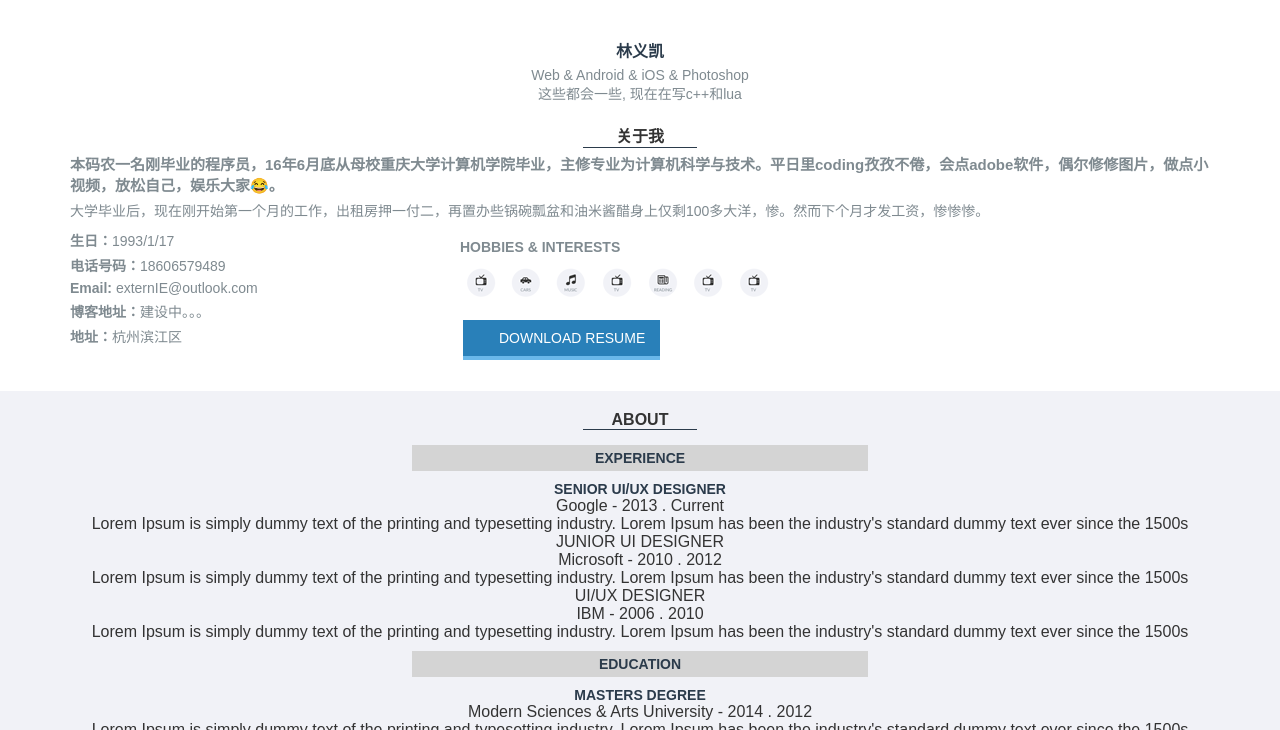
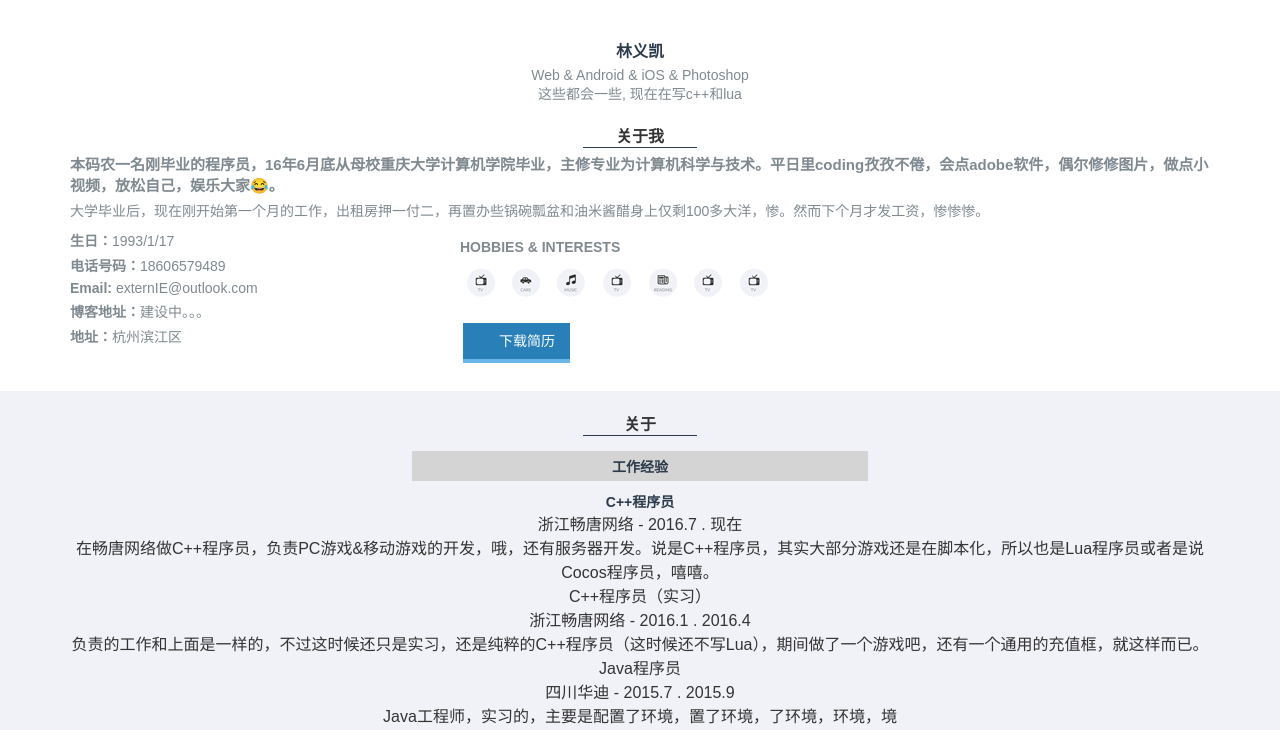
Before and after one commit to externIE/externIEWebSite, a plain HTML site: page web/index.html in a window 1280 px wide. Shown: the part 80-810 px from the top of the page. Drawn offline with nearby package versions, Linux system fonts and the light colour scheme; files that its build step writes are made by us from their sources; files whose address does not match are found by name.

Commit message:
只是改了一些些东西
提交的原因就是我想睡觉了而已。

```diff
--- a/web/index.html
+++ b/web/index.html
@@ -1,5 +1,4 @@
-<html>
-<head>
+<html><head>
 <meta name="viewport" content="width=device-width, initial-scale=1">
 <meta http-equiv="Content-Type" content="text/html;charset=UTF-8">
 
@@ -58,7 +57,7 @@
 							<li><i class="travel"></i></li>
 							<li><i class="tea"></i></li>
 						</ul>
-						<a href="" class="download"><span></span>Download Resume</a>
+						<a href="" class="download"><span></span>下载简历</a>
 					</div>
 					<div class="clearfix"></div>
 				</div>
@@ -70,29 +69,30 @@
 	<div class="experience">
 		<div class="container">
 			<div class="exp-top">
-				<h3 class="top-title">About</h3>
+				<h3 class="top-title">关于</h3>
 				<span class="line"></span>
 			</div>
 			<div class="exp-devide">
-				<h4>Experience</h4>
+				<h4>工作经验</h4>
 				<span class="devide-line">
 				</span>
 				<label class="bag"></label>
 				<div class="exp-devide-grid-right">
-					<h5>SENIOR UI/UX DESIGNER</h5>
-					<small>Google - 2013 . Current</small>
-					<p>Lorem Ipsum is simply dummy text of the printing and typesetting industry. Lorem Ipsum has been the industry's standard dummy text ever since the 1500s</p>
+					<h5>C++程序员</h5>
+					<small>浙江畅唐网络 - 2016.7 . 现在</small>
+					<p>在畅唐网络做C++程序员，负责PC游戏&amp;移动游戏的开发，哦，还有服务器开发。说是C++程序员，其实大部分游戏还是在脚本化，所以也是Lua程序员或者是说Cocos程序员，嘻嘻。</p>
+				</div>
+				<div class="exp-devide-grid-rightb">
+					<h5>C++程序员（实习）</h5>
+					<small>浙江畅唐网络 - 2016.1 . 2016.4</small>
+					<p>负责的工作和上面是一样的，不过这时候还只是实习，还是纯粹的C++程序员（这时候还不写Lua），期间做了一个游戏吧，还有一个通用的充值框，就这样而已。</p>
 				</div>
 				<div class="exp-devide-grid-left">
-					<h5>JUNIOR UI DESIGNER</h5>
-					<small>Microsoft - 2010 . 2012</small>
-					<p>Lorem Ipsum is simply dummy text of the printing and typesetting industry. Lorem Ipsum has been the industry's standard dummy text ever since the 1500s</p>
+					<h5>Java程序员</h5>
+					<small>四川华迪 - 2015.7 . 2015.9</small>
+					<p>Java工程师，实习的，主要是配置了环境，置了环境，了环境，环境，境</p>
 				</div>
-				<div class="exp-devide-grid-rightb">
-					<h5>UI/UX DESIGNER</h5>
-					<small>IBM - 2006 . 2010</small>
-					<p>Lorem Ipsum is simply dummy text of the printing and typesetting industry. Lorem Ipsum has been the industry's standard dummy text ever since the 1500s</p>
-				</div>
+
 			</div>
 			<div class="exp-devide education">
 				<h4>Education</h4>
@@ -248,12 +248,12 @@
 			          	 	<p>Lorem Ipsum is simply dummy text of the printing and typesetting industry. Lorem<br>Ipsum has been the industry's standard dummy text ever since the 1500s</p>
 			          </div>
 			        </li>
-			        <li id="callbacks1_s1" class="callbacks1_on" style="display: block; transition: opacity 500ms ease-in-out; float: left; position: relative; opacity: 1; z-index: 2;">
+			        <li id="callbacks1_s1" class="" style="display: block; transition: opacity 500ms ease-in-out; float: none; position: absolute; opacity: 0; z-index: 1;">
 			          <div class="slider-top">
 			          	<p>simply dummy text of the Lorem Ipsum is printing and typesetting industry. Lorem<br>Ipsum has been the industry's standard dummy text ever since the 1500s</p>
 			          </div>
 			        </li>
-			        <li id="callbacks1_s2" class="" style="display: block; transition: opacity 500ms ease-in-out; float: none; position: absolute; opacity: 0; z-index: 1;">
+			        <li id="callbacks1_s2" class="callbacks1_on" style="display: block; transition: opacity 500ms ease-in-out; float: left; position: relative; opacity: 1; z-index: 2;">
 			          <div class="slider-top">
 			          	<p>printing and typesetting Lorem Ipsum is simply dummy text of the printing and typesetting industry. Lorem<br>Ipsum has been the industry's standard dummy text ever since the 1500s</p>
 			          </div>
@@ -268,7 +268,7 @@
 			          	<p>typesetting Lorem Ipsum is simply dummy text of the printing and typesetting industry. Lorem<br>Ipsum has been the industry's standard dummy text ever since the 1500s</p>
 			          </div>
 			        </li>
-			      </ul><a href="#" class="callbacks_nav callbacks1_nav prev">Previous</a><a href="#" class="callbacks_nav callbacks1_nav next">Next</a><ul class="callbacks_tabs callbacks1_tabs"><li class="callbacks1_s1"><a href="#" class="callbacks1_s1">1</a></li><li class="callbacks1_s2 callbacks_here"><a href="#" class="callbacks1_s2">2</a></li><li class="callbacks1_s3"><a href="#" class="callbacks1_s3">3</a></li><li class="callbacks1_s4"><a href="#" class="callbacks1_s4">4</a></li><li class="callbacks1_s5"><a href="#" class="callbacks1_s5">5</a></li></ul>
+			      </ul><a href="#" class="callbacks_nav callbacks1_nav prev">Previous</a><a href="#" class="callbacks_nav callbacks1_nav next">Next</a><ul class="callbacks_tabs callbacks1_tabs"><li class="callbacks1_s1"><a href="#" class="callbacks1_s1">1</a></li><li class="callbacks1_s2"><a href="#" class="callbacks1_s2">2</a></li><li class="callbacks1_s3 callbacks_here"><a href="#" class="callbacks1_s3">3</a></li><li class="callbacks1_s4"><a href="#" class="callbacks1_s4">4</a></li><li class="callbacks1_s5"><a href="#" class="callbacks1_s5">5</a></li></ul><a href="#" class="callbacks_nav callbacks1_nav prev">Previous</a><a href="#" class="callbacks_nav callbacks1_nav next">Next</a><ul class="callbacks_tabs callbacks1_tabs"><li class="callbacks1_s1"><a href="#" class="callbacks1_s1">1</a></li><li class="callbacks1_s2 callbacks_here"><a href="#" class="callbacks1_s2">2</a></li><li class="callbacks1_s3"><a href="#" class="callbacks1_s3">3</a></li><li class="callbacks1_s4"><a href="#" class="callbacks1_s4">4</a></li><li class="callbacks1_s5"><a href="#" class="callbacks1_s5">5</a></li></ul>
 			    </div>
 			    <div class="clearfix"> </div>
 			</div>
```
Also changed, not shown: web/images/profile.png.
